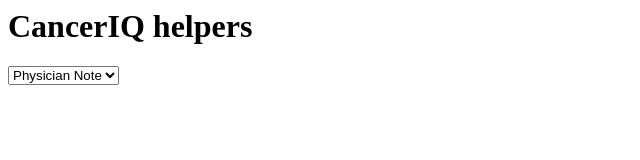
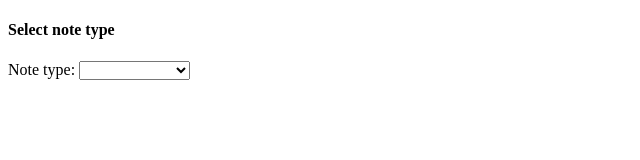
Before and after one commit to bbennett80/notes, a plain HTML site: page index.html in a window 1280 px wide. Shown: the whole page, without its empty margins (0-640 px from the left). Drawn offline with Linux system fonts and the light colour scheme.

Commit message:
adding to helpers

```diff
--- a/index.html
+++ b/index.html
@@ -1,16 +1,41 @@
+<!DOCTYPE HTML>
 <html>
 <html lang="en">
     <head>
-    <title>Hello, world!</title>
+    <title>CancerIQ Helpers</title>
     <meta charset="UTF-8" />
     <meta name="viewport" content="width=device-width,initial-scale=1" />
     <meta name="description" content="" />
+    <script type="text/javascript">
+    function dynamicdropdown(listindex) {
+                document.getElementById("subcategory").length = 0;
+                switch (listindex)
+                    {
+                    case "Provider note" :
+                        document.getElementById("subcategory").options[0]=new Option("Biological Sex","");
+                        document.getElementById("subcategory").options[1]=new Option("Female","Female");
+                        document.getElementById("subcategory").options[2]=new Option("Male","Male");
+                        break;
+                    case "LMN" :
+                        document.getElementById("subcategory").options[0]=new Option("Please select framework","");
+                        document.getElementById("subcategory").options[1]=new Option("Strauts","Strauts");
+                        document.getElementById("subcategory").options[2]=new Option("Hibernate","Hibernate");
+                        return true;
+                            }
+            }
+    </script>
     </head>
     <body>
-          <h1>CancerIQ helpers</h1>
-          <select name=”Note helper”>
-          <option value=”Physician Note”>Physician Note</option>
-          <option value=”LMN”>LMN</option>
-          </select>
+        <h4>Select note type</h4>
+            <div class="category_div" id="category_div">Note type:
+                <select name="category" class="required-entry" id="category" onchange="javascript: dynamicdropdown(this.options[this.selectedIndex].value);">
+                <option value=""></option>
+                <option value="Physician Note">Physician Note</option>
+                <option value="LMN">LMN</option>
+                </select>
+            </div>
+            <div class="sub_category_div" id="sub_category_div">
+            <script type="text/javascript" language="JavaScript">
+            document.write('<select name="subcategory" id="subcategory"><option value="">Please select framework</option></select>')
     </body>
 </html>
```
